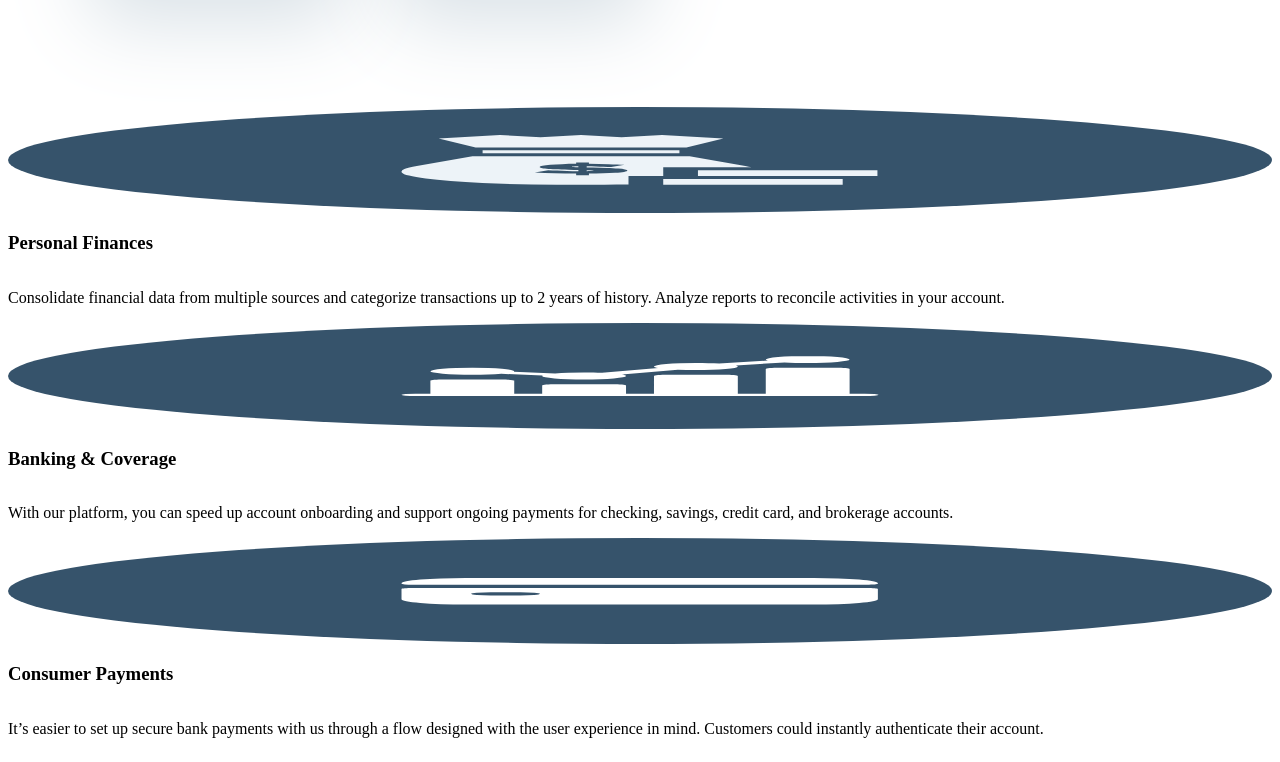
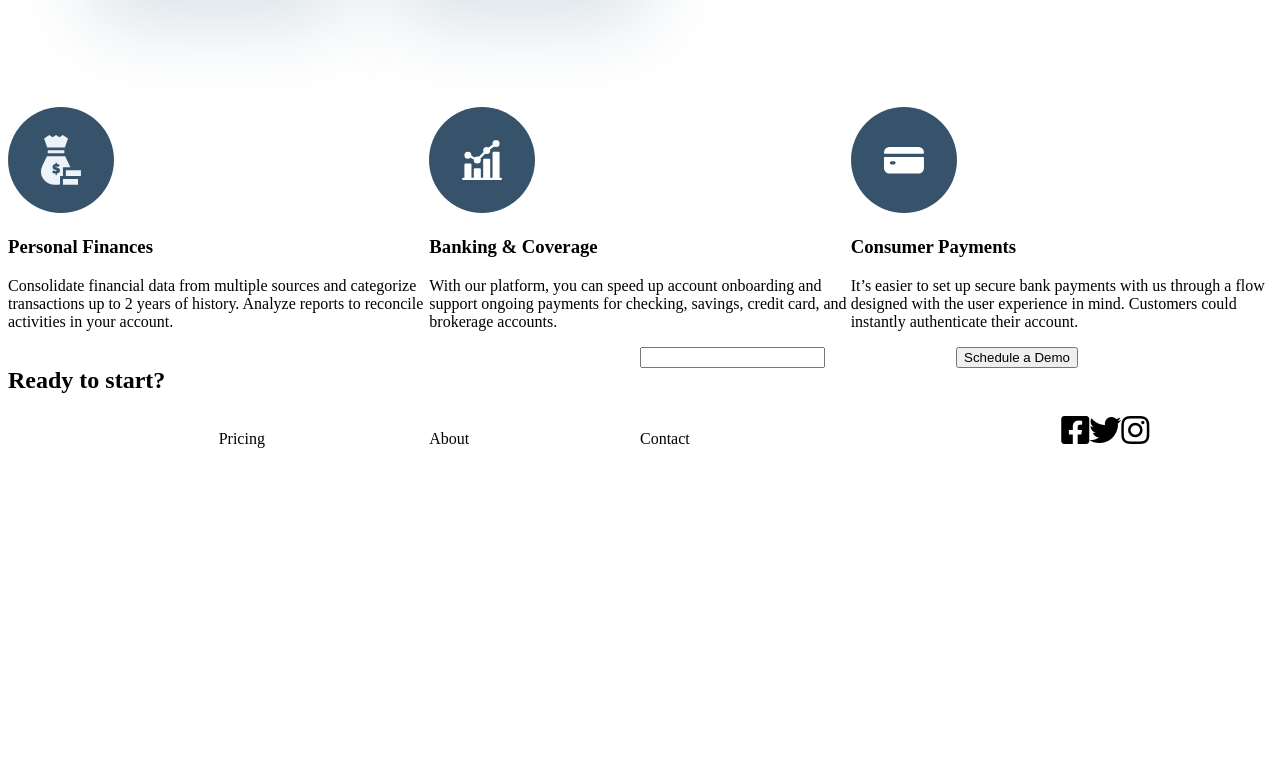
Before and after one commit to clf94-dev/pay-ap--web-react, a React (Create React App) app: page / in a window 1280 px wide. Shown: the part 2275-3037 px from the top of the page. After the commit the page ends 2747 px from the top, so only its background shows below. Built offline with nearby package versions, Linux system fonts and the light colour scheme.

Commit message:
added footer component to all pages

```diff
--- a/src/components/App.jsx
+++ b/src/components/App.jsx
@@ -7,6 +7,8 @@ import About from './pages/About'
 import Pricing from './pages/Pricing'
 import Navbar from './Navbar'
 import TopHome from './TopHome'
+import Cta from './Cta'
+import Footer from './Footer'
 
 function App() {
     return (
@@ -22,6 +24,8 @@ function App() {
                     <Route path='/contact' component={Contact}></Route>
 
                 </Switch>
+                <Cta/>
+                <Footer/>
             </Router>
         </div>
     )
--- /dev/null
+++ b/src/components/Cta.jsx
@@ -0,0 +1,24 @@
+import {Grid} from '@material-ui/core'
+import React from 'react'
+
+function Cta() {
+    return (
+        <Grid container direction='row'>
+            <Grid item md={6} xs={12}>
+                <h2>Ready to start?</h2>
+            </Grid>
+            <Grid item md={6} xs={12}>
+                <Grid container direction='row'>
+                    <Grid item sm={6} xs={12}>
+                        <input type="text"/>
+                    </Grid>
+                    <Grid item sm={6} xs={12}>
+                        <button>Schedule a Demo</button>
+                    </Grid>
+                </Grid>
+            </Grid>
+        </Grid>
+    )
+}
+
+export default Cta
--- a/src/components/FeaturesCard.jsx
+++ b/src/components/FeaturesCard.jsx
@@ -8,7 +8,7 @@ import CustomerD from './images/assets/home/desktop/icon-consumer-payments.svg'
 function FeaturesCard(props) {
     const FeaturesImgD = [PersonalD, BankingD, CustomerD];
     return (
-        <Grid container direction='column'>
+        <Grid item sm={4} xs={12}>
             <img src={FeaturesImgD[props.index]} alt={props.alt}/>
             <h3>{props.title}</h3>
             <p>{props.text}</p>
--- /dev/null
+++ b/src/components/Footer.jsx
@@ -0,0 +1,35 @@
+import { Grid } from '@material-ui/core'
+import React from 'react'
+import LogoW from './images/assets/shared/desktop/logo copy.svg'
+
+function Footer() {
+    return (
+        <Grid container direction='row'>
+<Grid item md={2} xs={12} >
+<img src={LogoW} alt="PayApi"/>
+</Grid>
+<Grid item md={2} xs={12} >
+    <p>Pricing</p>
+</Grid>
+<Grid item md={2} xs={12} >
+    <p>About</p>
+</Grid>
+<Grid item md={2} xs={12} >
+    <p>Contact</p>
+</Grid>
+<Grid item md={2} xs={12} >
+
+</Grid>
+<Grid item md={2} xs={12} >
+    <Grid container direction='row' >
+        <i className='fab fa-2x fa-facebook-square'></i>
+        <i className='fab fa-2x fa-twitter'></i>
+        <i className='fab fa-2x fa-instagram'></i>
+    </Grid>
+</Grid>
+
+        </Grid>
+    )
+}
+
+export default Footer
```
Also changed, not shown: src/components/images/assets/shared/desktop/logo copy.svg (added).
